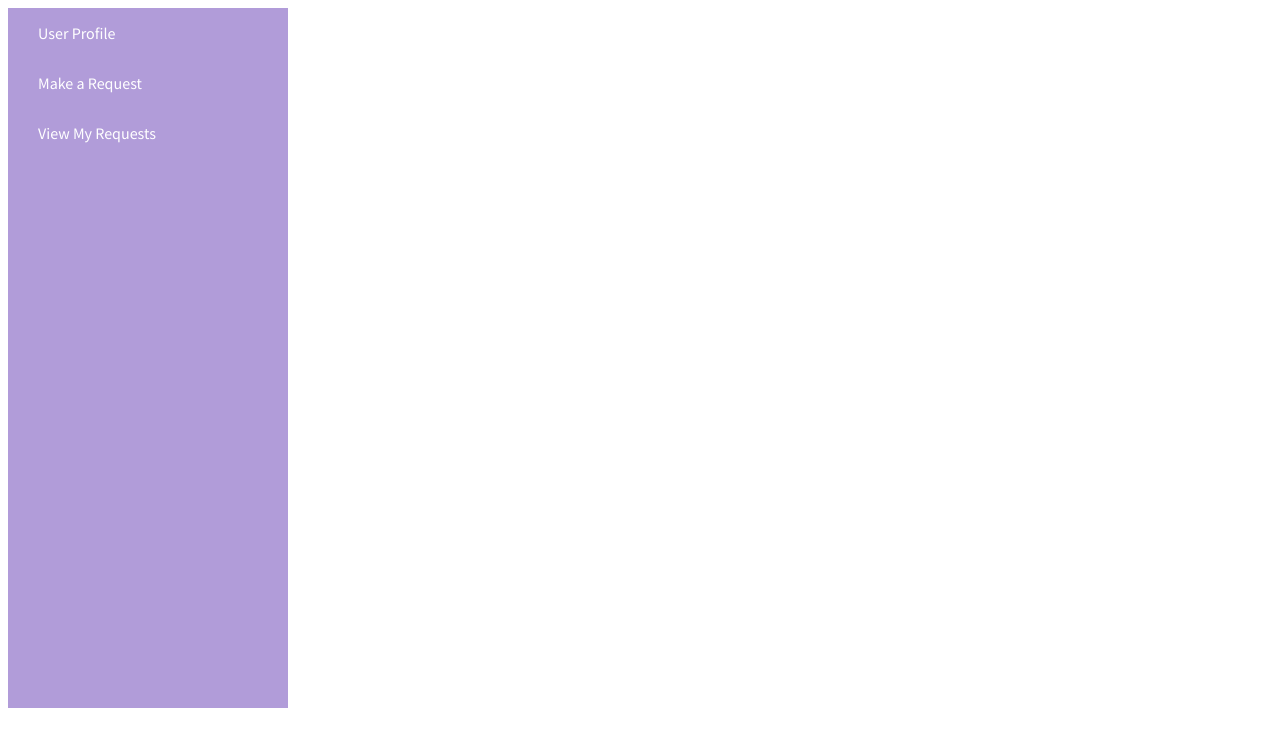
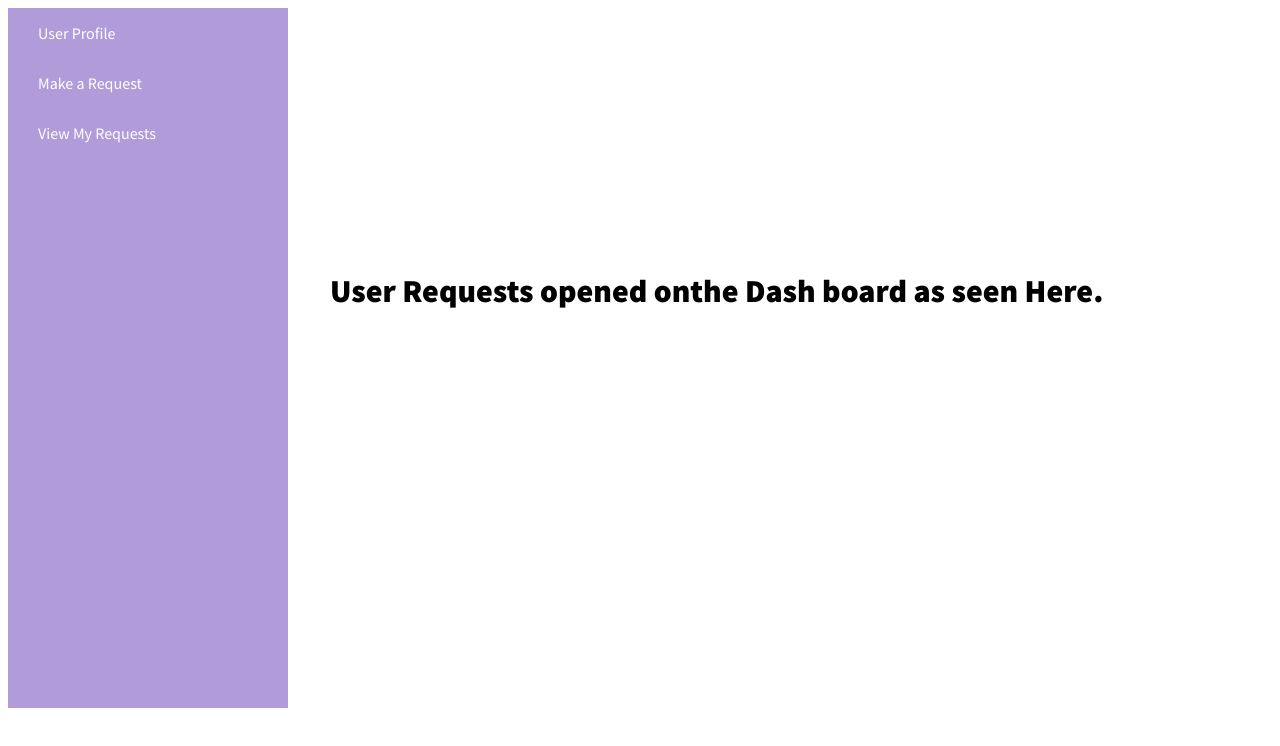
Before and after one commit to Johnpaul-Borree/Maintenance_Tracker_Challenge, a plain HTML site: page UI/user_dash.html in a window 1280 px wide. Drawn offline with Linux system fonts and the light colour scheme; a web font is replaced by a local one.

Commit message:
[#157449459] Designed a view of the Admin Dashboard Temolate

```diff
--- a/UI/Resources/css/user.css
+++ b/UI/Resources/css/user.css
@@ -26,9 +26,12 @@ nav a:active{
 	background-color: #6960EC;
 }
 #mainBody{
-	background-color: #786D5F;
-	max-width: 820px;
+	position: absolute;
+	top: 250px;
+	left: 50px;
+	max-width: 100vh;
 	margin-left: 280px;
 	height: 700px;
 
+
 }
--- a/UI/user_dash.html
+++ b/UI/user_dash.html
@@ -14,8 +14,8 @@
 		<a href="#">View My Requests</a>
 	</nav>
 </section>
-<content id="MainBody">
-
+<content id="mainBody">
+	<h1>User Requests opened onthe Dash board as seen Here.</h1>
 </content>
 </body>
 </html>
```
